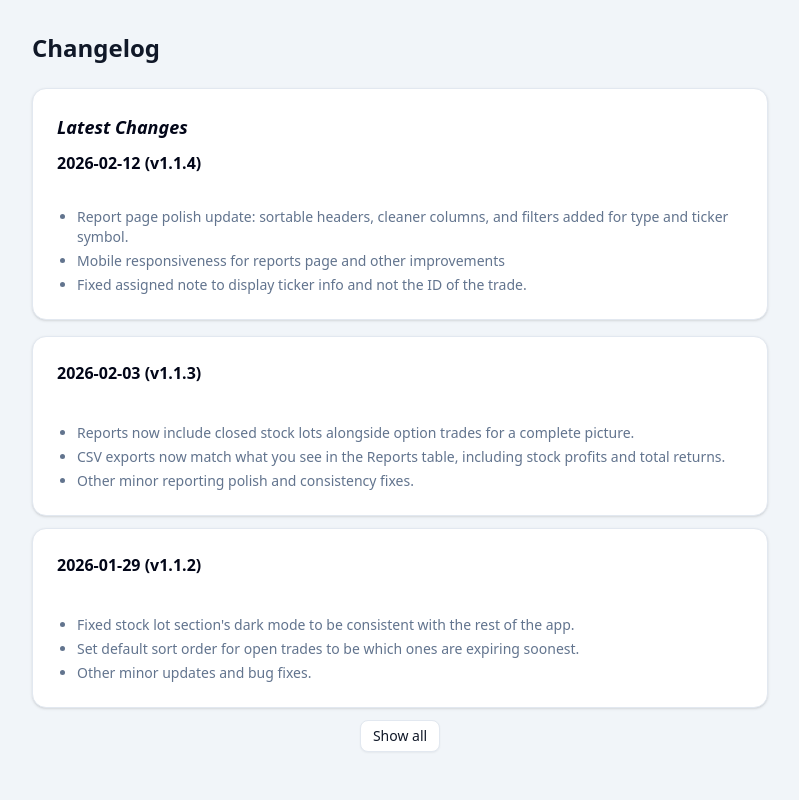
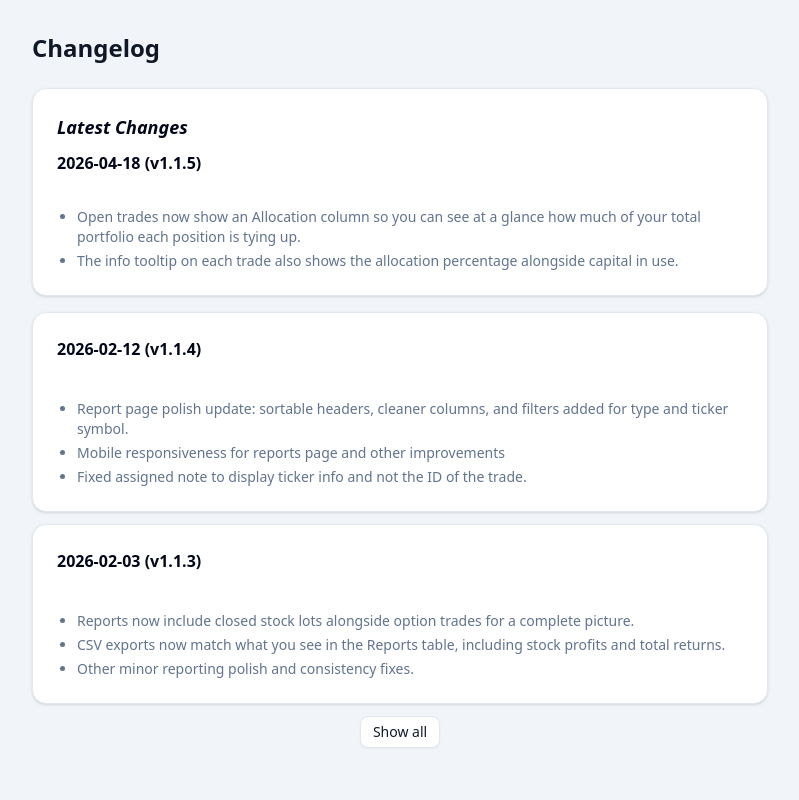
Before and after one commit to boostmx/wheel-strat-tracker, a Next.js app: page /changelog in a window 1280 px wide. Shown: the top 800 px of the page, without its empty margins (240-1039 px from the left). Built offline with nearby package versions, Linux system fonts and the light colour scheme; no server answers.

Commit message:
changelog update

```diff
--- a/src/data/changelog.ts
+++ b/src/data/changelog.ts
@@ -5,6 +5,14 @@ export interface ChangelogEntry {
 }
 
 export const changelog: ChangelogEntry[] = [
+  {
+    date: "2026-04-18",
+    version: "v1.1.5",
+    highlights: [
+      "Open trades now show an Allocation column so you can see at a glance how much of your total portfolio each position is tying up.",
+      "The info tooltip on each trade also shows the allocation percentage alongside capital in use.",
+    ],
+  },
   {
     date: "2026-02-12",
     version: "v1.1.4",
```
